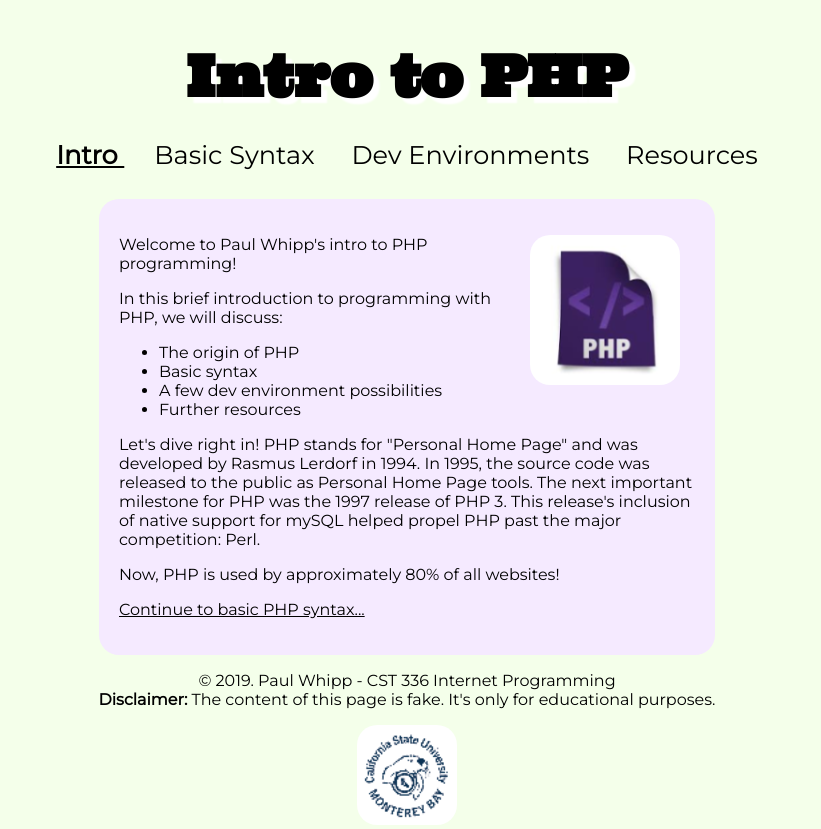
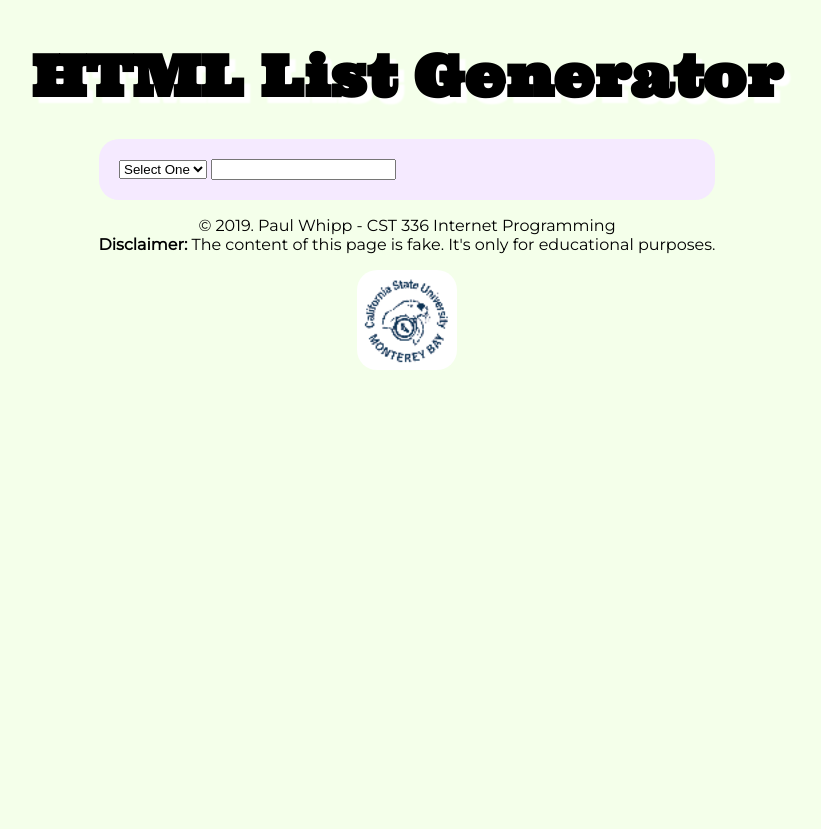
Before and after one commit to paul-here/cst336, a PHP site: page /hw/hw3/index.html in a window 1280 px wide. Shown: the whole page, without its empty margins (233-1054 px from the left). After the commit the page ends 370 px from the top, so only its background shows below. Run offline with PHP 8.4, Linux system fonts and the light colour scheme.

Commit message:
db fanegle

```diff
--- a/hw/hw3/css/styles.css
+++ b/hw/hw3/css/styles.css
@@ -3,16 +3,6 @@
 header, nav, footer {
     text-align: center;
     vertical-align: middle;
-}
-
-/*
-div {
-    border: solid red;
-}
-*/
-
-#navspace {
-    height: 60px;
 }
 
 header {
--- a/hw/hw3/index.html
+++ b/hw/hw3/index.html
@@ -1,17 +1,8 @@
 <!DOCTYPE html>
 <html>
-<!--
-First Website
-and comment
-in html
-(comments can span multiple lines)
--->
-
-<!-- This is the head -->
-<!-- All styles and javascript go inside the head -->
     <head>
       <meta charset="utf-8"/>
-      <title>Lab 1: Personal Portfolio</title>
+      <title>HTML List Generator</title>
       <link rel="stylesheet" href="css/styles.css" type="text/css" />
       <link href="https://fonts.googleapis.com/css?family=Montserrat" rel="stylesheet">
       <link href="https://fonts.googleapis.com/css?family=Source+Code+Pro" rel="stylesheet">
@@ -20,45 +11,20 @@ in html
 
     <body>
         <header>
-            <h1>Intro to PHP</h1>
+            <h1>HTML List Generator</h1>
         </header>
-        <div id="navspace">
-            <nav>
-                <a href="index.html" id="current"> Intro </a>
-                <a href="syntax.html"> Basic Syntax </a>
-                <a href="devenv.html"> Dev Environments </a>
-                <a href="resources.html"> Resources </a>
-            </nav>
-        </div>
         <main>
            <div>
-               <div>
-                   <figure>
-                       <img src="../../img/phplogo2.jpg" alt="PHP Logo"/>
-                   </figure>
-                   <p>Welcome to Paul Whipp's intro to PHP programming!</p>
-                   <p>In this brief introduction to programming with PHP, we will discuss: </p>
-                   <ul>
-                       <li>The origin of PHP</li>
-                       <li>Basic syntax</li>
-                       <li>A few dev environment possibilities</li>
-                       <li>Further resources</li>
-                   </ul>
-               </div>
-               <p>
-                    Let's dive right in! PHP stands for "Personal Home Page" and was developed by Rasmus Lerdorf in 1994.
-                    In 1995, the source code was released to the public as Personal Home Page tools.
-                    The next important milestone for PHP was the 1997 release of PHP 3. This release's inclusion of native
-                    support for mySQL helped propel PHP past the major competition: Perl.
-                </p>
-                <p>
-                    Now, PHP is used by approximately 80% of all websites!
-                </p>
-                <p>
-                    <a href="syntax.html">Continue to basic PHP syntax...</a>
-                </p>
+               <select id="listType">
+                    <option value="">Select One</option>
+                    <option>ol</option>
+                    <option>ul</option>
+                </select>
+                <input type="number" id="num">
            </div>
+           <div>
 
+           </div>
         </main>
 
         <footer>
@@ -68,8 +34,7 @@ in html
                 <strong>Disclaimer:</strong> The content of this page is fake. It's only for educational purposes.
                 <br>
             </p>
-            <img src="../../img/round-csumb-logo-small.png" alt="csumb logo"/>  <!--Relative Path-->
-
+            <img src="../../img/round-csumb-logo-small.png" alt="csumb logo"/>
         </footer>
     </body>
 </html>
--- a/inc/dbConnection.php
+++ b/inc/dbConnection.php
@@ -1,6 +1,6 @@
 <?php
 
-    function getDatabaseConnection($dbName = 'ottermart') {
+    function getDatabaseConnection($dbname = 'ottermart') {
 
         $host = 'localhost';
         $username = 'root';
@@ -10,12 +10,12 @@
         if(strpos($_SERVER['HTTP_HOST'], 'herokuapp') !== false) {
            $url = parse_url(getenv("CLEARDB_DATABASE_URL"));
            $host = $url["host"];
-           $dbName = substr($url["path"], 1);
+           $dbname = substr($url["path"], 1);
            $username = $url["user"];
            $password = $url["pass"];
         }
 
-        $dbConn = new PDO("mysql:host=$host;dbname=$dbName", $username, $password);
+        $dbConn = new PDO("mysql:host=$host;dbname=$dbname", $username, $password);
         $dbConn -> setAttribute(PDO::ATTR_ERRMODE, PDO::ERRMODE_EXCEPTION);
 
         return $dbConn;
--- a/labs/lab5/api/strongPwdAPI.php
+++ b/labs/lab5/api/strongPwdAPI.php
@@ -23,7 +23,6 @@ $password = str_shuffle($password); //shuffles the letters of the password
 //echo $password;
 
 
-
 $data = array();
 $data["suggestedPwd"] = $password;
 
--- a/labs/lab5/index.html
+++ b/labs/lab5/index.html
@@ -68,9 +68,9 @@
 
                         }
 
-                    });//ajax
+                    }); // ajax
 
-                }); //passwordClick
+                }); // passwordClick
 
 
              $("#password").on("change", function(){
```
Also changed, not shown: labs/lab7/admin.php (added, +22 -0 lines), labs/lab7/api/loginProcess.php (added, +29 -0 lines), labs/lab7/index.html (added, +20 -0 lines).
